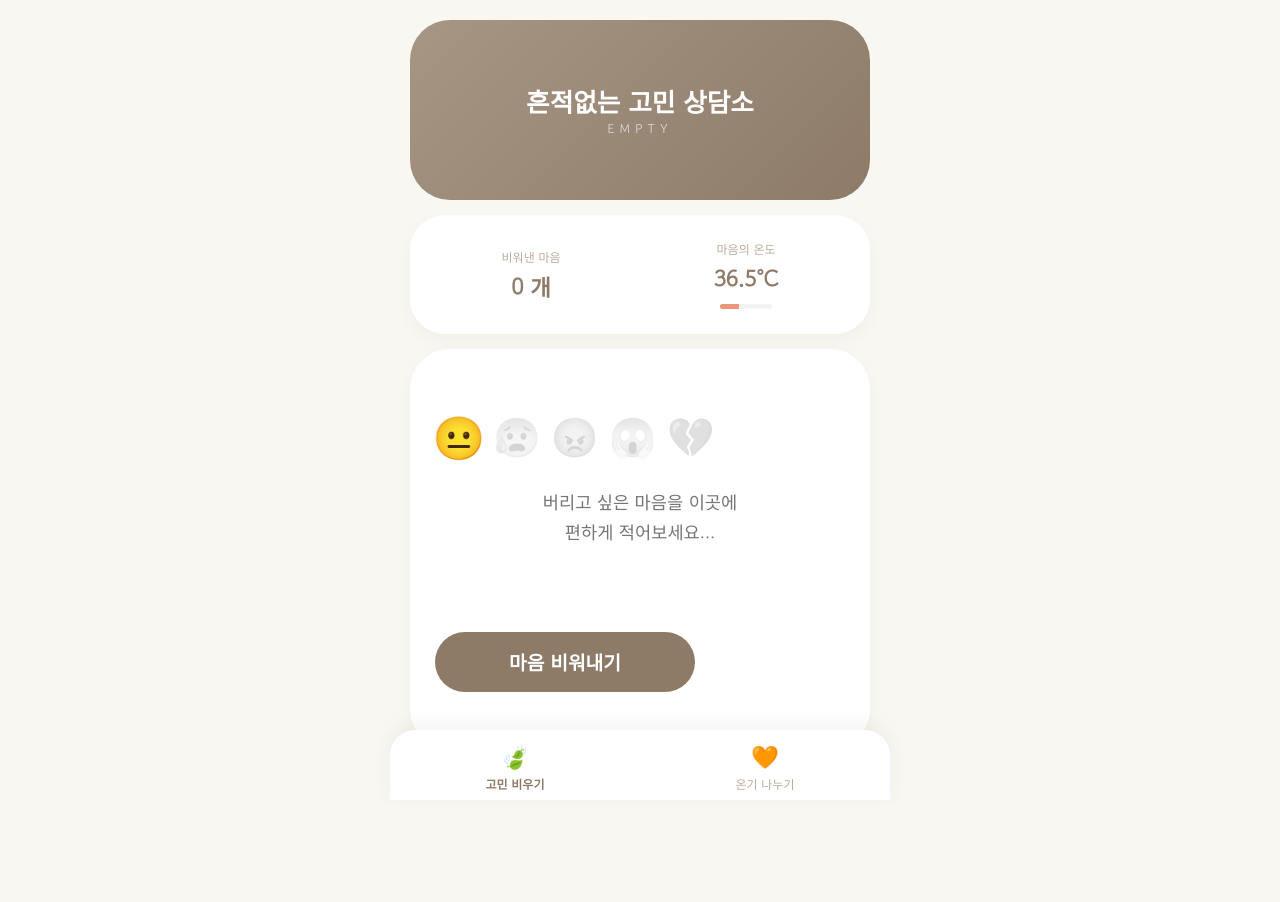
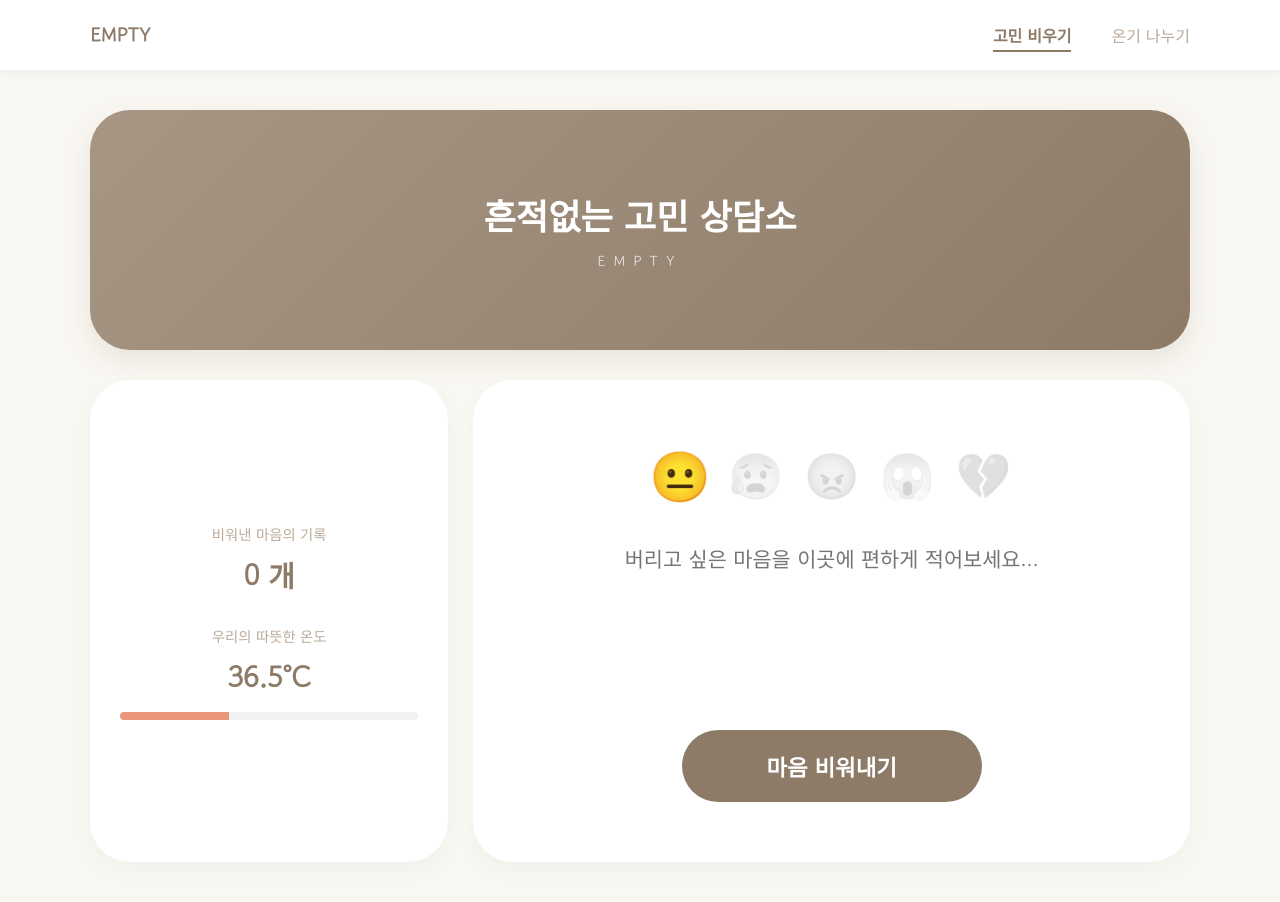
Before and after one commit to wooseonjin/Empty, a Flask app: page / in a window 1280 px wide. Before the commit the page ends 800 px from the top, so only its background shows below. Run offline with Flask 3, Linux system fonts and the light colour scheme; data comes from the database, SQL or seed files in the repository; data that the repository does not hold is empty.

Commit message:
흔적없는 고민 상담소:EMPTY

```diff
--- a/templates/index.html
+++ b/templates/index.html
@@ -2,13 +2,14 @@
 <html lang="ko">
 <head>
     <meta charset="UTF-8">
-    <meta name="viewport" content="width=device-width, initial-scale=1.0, maximum-scale=1.0, user-scalable=no">
+    <meta name="viewport" content="width=device-width, initial-scale=1.0">
     <title>흔적없는 고민 상담소 | EMPTY</title>
     <link href="https://fonts.googleapis.com/css2?family=Gowun+Dodum:wght@400;700&display=swap" rel="stylesheet">
     <style>
         :root {
             --main-brown: #8d7b68;
             --soft-beige: #f9f7f2;
+            --dark-beige: #f2ede4;
             --accent: #e9967a;
         }
 
@@ -22,94 +23,150 @@
             background-color: var(--soft-beige);
             color: #5d564e; min-height: 100vh;
             display: flex; flex-direction: column; align-items: center;
-            padding-bottom: 80px; /* 내비게이션 바 공간 */
         }
 
-        .main-wrapper {
-            width: 100%; display: flex; flex-direction: column; gap: 15px; align-items: center;
-            max-width: 500px; padding: 20px 0;
+        /* [상단 내비게이션 바] */
+        .top-nav {
+            width: 100%; height: 70px; background: white;
+            display: flex; justify-content: center; align-items: center;
+            box-shadow: 0 2px 10px rgba(0,0,0,0.05);
+            position: sticky; top: 0; z-index: 1000;
+        }
+        .nav-container {
+            width: 90%; max-width: 1100px;
+            display: flex; justify-content: space-between; align-items: center;
+        }
+        .nav-logo { font-weight: 700; font-size: 1.2rem; color: var(--main-brown); cursor: pointer; }
+        .nav-menu { display: flex; gap: 40px; }
+        .nav-item {
+            font-size: 1rem; color: #bcab9a; cursor: pointer; font-weight: 400;
+            transition: 0.3s; position: relative; padding: 5px 0;
+        }
+        .nav-item.active { color: var(--main-brown); font-weight: 700; }
+        .nav-item.active::after {
+            content: ''; position: absolute; bottom: 0; left: 0; width: 100%; height: 2px;
+            background: var(--main-brown);
         }
 
-        /* 공통 카드 스타일 */
-        .card { width: 92%; background: white; box-shadow: 0 8px 20px rgba(0,0,0,0.03); }
+        /* [메인 컨테이너] 가로로 넓게 설정 */
+        .main-wrapper {
+            width: 90%; max-width: 1100px; display: flex; flex-direction: column;
+            gap: 30px; padding: 40px 0;
+        }
 
-        /* [상단 배너] */
+        /* [상단 배너] 가로로 긴 형태 */
         .hero-section {
-            width: 92%; height: 180px;
+            width: 100%; height: 240px;
             background: linear-gradient(135deg, #a89685 0%, #8d7b68 100%);
             display: flex; flex-direction: column; justify-content: center; align-items: center;
-            color: white; text-align: center; border-radius: 40px; position: relative;
+            color: white; text-align: center; border-radius: 40px;
+            box-shadow: 0 10px 25px rgba(141, 123, 104, 0.15);
         }
-        .main-title { font-size: 1.6rem; font-weight: 700; }
-        .sub-title { font-size: 0.8rem; letter-spacing: 5px; opacity: 0.7; }
+        .main-title { font-size: 2.2rem; font-weight: 700; margin-bottom: 10px; }
+        .sub-title { font-size: 0.9rem; letter-spacing: 8px; opacity: 0.8; }
 
-        /* [섹션 전환] */
-        .content-section { display: none; width: 100%; flex-direction: column; align-items: center; gap: 15px; }
+        /* [섹션 공통] */
+        .content-section { display: none; width: 100%; flex-direction: column; gap: 25px; animation: fadeIn 0.6s ease; }
         .content-section.active { display: flex; }
 
-        /* [고민 비우기 뷰] */
-        .info-card { padding: 25px 15px; border-radius: 35px; display: flex; justify-content: space-around; align-items: center; }
-        .info-label { font-size: 0.75rem; color: #bcab9a; margin-bottom: 5px; text-align: center; }
-        .info-value { font-size: 1.4rem; font-weight: 700; color: var(--main-brown); text-align: center; }
-        .temp-bar-bg { width: 80%; height: 5px; background: #f2f2f2; border-radius: 10px; margin: 10px auto 0; overflow: hidden; }
+        /* [카드 공통] */
+        .card { background: white; border-radius: 40px; box-shadow: 0 8px 20px rgba(0,0,0,0.03); }
+
+        /* [고민 비우기 섹션] */
+        .burn-layout { display: grid; grid-template-columns: 1fr 2fr; gap: 25px; }
+
+        .info-card { padding: 40px 30px; display: flex; flex-direction: column; justify-content: center; gap: 30px; }
+        .info-item { text-align: center; }
+        .info-label { font-size: 0.9rem; color: #bcab9a; margin-bottom: 10px; }
+        .info-value { font-size: 1.8rem; font-weight: 700; color: var(--main-brown); }
+        .temp-bar-bg { width: 100%; height: 8px; background: #f2f2f2; border-radius: 10px; margin-top: 15px; overflow: hidden; }
         .temp-bar-fill { height: 100%; background: var(--accent); transition: width 1.5s ease; }
 
-        .input-card { padding: 40px 25px; border-radius: 40px; min-height: 400px; display: flex; flex-direction: column; align-items: center; justify-content: center; position: relative; }
-        .emotion-selector { margin-bottom: 25px; display: flex; gap: 10px; }
-        .emotion-btn { cursor: pointer; font-size: 2.4rem; filter: grayscale(1); opacity: 0.2; transition: 0.3s; }
+        .input-card { padding: 60px 40px; min-height: 450px; display: flex; flex-direction: column; align-items: center; justify-content: center; position: relative; }
+        .emotion-selector { margin-bottom: 35px; display: flex; gap: 20px; }
+        .emotion-btn { cursor: pointer; font-size: 2.8rem; filter: grayscale(1); opacity: 0.2; transition: 0.3s; }
         .emotion-btn.active { filter: grayscale(0); opacity: 1; transform: scale(1.1); }
-        #content { width: 100%; height: 140px; border: none; background: transparent; font-size: 1.1rem; outline: none; resize: none; text-align: center; line-height: 1.7; }
-        .btn-empty { background: var(--main-brown); color: white; border: none; padding: 16px 0; width: 100%; max-width: 260px; font-size: 1.2rem; font-weight: 700; border-radius: 50px; cursor: pointer; }
 
-        /* [온기 나누기 뷰] */
-        .warmth-list { width: 92%; display: flex; flex-direction: column; gap: 12px; }
-        .warmth-card { background: white; padding: 20px; border-radius: 25px; box-shadow: 0 4px 15px rgba(0,0,0,0.02); border-left: 5px solid var(--accent); animation: fadeIn 0.5s ease; }
-        .warmth-text { font-size: 1rem; line-height: 1.6; color: #5d564e; }
-        .warmth-date { font-size: 0.7rem; color: #bcab9a; margin-top: 8px; display: block; }
+        #content {
+            width: 100%; height: 160px; border: none; background: transparent;
+            font-size: 1.3rem; outline: none; resize: none; text-align: center; line-height: 1.8; color: #5d564e;
+        }
+        .btn-empty {
+            background: var(--main-brown); color: white; border: none; padding: 20px 0;
+            width: 100%; max-width: 300px; font-size: 1.4rem; font-weight: 700; border-radius: 60px; cursor: pointer; margin-top: 30px;
+        }
 
-        .warmth-input-card { padding: 25px; border-radius: 35px; margin-bottom: 10px; }
-        #warmth-msg { width: 100%; height: 80px; border: 1px solid #eee; border-radius: 20px; padding: 15px; font-size: 0.95rem; outline: none; resize: none; margin-bottom: 15px; }
-        .btn-share { background: var(--accent); color: white; border: none; padding: 12px 25px; border-radius: 30px; font-weight: 700; cursor: pointer; width: 100%; }
+        /* [온기 나누기 섹션] 베이지 톤 통일 */
+        .warmth-layout { display: flex; flex-direction: column; gap: 20px; align-items: center; }
+        .warmth-input-card {
+            width: 100%; padding: 40px; background: var(--dark-beige); border: none;
+            display: flex; flex-direction: column; align-items: center;
+        }
+        #warmth-msg {
+            width: 100%; max-width: 700px; height: 100px; border: 1px solid #e2ddd3;
+            background: white; border-radius: 25px; padding: 20px; font-size: 1.1rem; outline: none; resize: none; margin-bottom: 20px;
+        }
+        .btn-share { background: var(--main-brown); color: white; border: none; padding: 15px 40px; border-radius: 40px; font-size: 1.1rem; font-weight: 700; cursor: pointer; }
 
-        /* [하단 내비게이션] */
-        .bottom-nav {
-            position: fixed; bottom: 0; width: 100%; max-width: 500px; height: 70px;
-            background: white; display: flex; justify-content: space-around; align-items: center;
-            box-shadow: 0 -5px 20px rgba(0,0,0,0.05); border-radius: 25px 25px 0 0; z-index: 100;
+        .warmth-list { width: 100%; max-width: 800px; display: grid; grid-template-columns: 1fr 1fr; gap: 20px; margin-top: 20px; }
+        .warmth-card {
+            background: white; padding: 25px; border-radius: 30px;
+            border: 1px solid var(--dark-beige); transition: 0.3s;
         }
-        .nav-item { display: flex; flex-direction: column; align-items: center; color: #bcab9a; cursor: pointer; transition: 0.3s; }
-        .nav-item.active { color: var(--main-brown); font-weight: 700; }
-        .nav-icon { font-size: 1.4rem; margin-bottom: 4px; }
-        .nav-label { font-size: 0.75rem; }
+        .warmth-card:hover { transform: translateY(-5px); border-color: var(--main-brown); }
+        .warmth-text { font-size: 1.05rem; line-height: 1.6; color: #5d564e; }
+        .warmth-date { font-size: 0.8rem; color: #bcab9a; margin-top: 15px; display: block; }
 
-        /* 애니메이션 */
+        /* 결과 창 애니메이션 */
+        #quote-view { width: 100%; text-align: center; animation: fadeIn 1s ease; }
+        .quote-text { font-size: 1.5rem; line-height: 1.8; color: var(--main-brown); margin-bottom: 40px; word-break: keep-all; }
+
         @keyframes fadeIn { from { opacity: 0; transform: translateY(10px); } to { opacity: 1; transform: translateY(0); } }
-        .burning { transform: scale(0.95); opacity: 0; filter: blur(15px); transition: 0.8s ease; }
+        .burning { transform: scale(0.98); opacity: 0; filter: blur(20px); transition: 0.8s ease; }
+
+        /* 모바일 대응 */
+        @media (max-width: 768px) {
+            .burn-layout { grid-template-columns: 1fr; }
+            .warmth-list { grid-template-columns: 1fr; }
+            .nav-menu { gap: 20px; }
+            .main-title { font-size: 1.8rem; }
+        }
     </style>
 </head>
 <body>
 
+<nav class="top-nav">
+    <div class="nav-container">
+        <div class="nav-logo" onclick="location.reload()">EMPTY</div>
+        <div class="nav-menu">
+            <div class="nav-item active" onclick="switchTab('burn', this)">고민 비우기</div>
+            <div class="nav-item" onclick="switchTab('warmth', this)">온기 나누기</div>
+        </div>
+    </div>
+</nav>
+
 <div class="main-wrapper">
-    <div class="hero-section">
+    <header class="hero-section">
         <h1 class="main-title">흔적없는 고민 상담소</h1>
         <div class="sub-title">EMPTY</div>
-    </div>
+    </header>
 
-    <div id="section-burn" class="content-section active">
-        <div class="card info-card">
+    <main id="section-burn" class="content-section active">
+        <div class="burn-layout">
+            <aside class="card info-card">
                 <div class="info-item">
-                <div class="info-label">비워낸 마음</div>
-                <div class="info-value"><span id="total-val">0</span> 개</div>
+                    <p class="info-label">비워낸 마음의 기록</p>
+                    <p class="info-value"><span id="total-val">0</span> 개</p>
                 </div>
                 <div class="info-item">
-                <div class="info-label">마음의 온도</div>
-                <div class="info-value"><span id="temp-text">36.5</span>°C</div>
+                    <p class="info-label">우리의 따뜻한 온도</p>
+                    <p class="info-value"><span id="temp-text">36.5</span>°C</p>
                     <div class="temp-bar-bg"><div class="temp-bar-fill" id="temp-fill"></div></div>
                 </div>
-        </div>
+            </aside>
 
-        <div class="card input-card">
-            <div id="input-view">
+            <section class="card input-card">
+                <div id="input-view" style="width: 100%; display: flex; flex-direction: column; align-items: center;">
                     <div class="emotion-selector">
                         <span class="emotion-btn active" onclick="selectEmotion(this, '😐')">😐</span>
                         <span class="emotion-btn" onclick="selectEmotion(this, '😰')">😰</span>
@@ -117,60 +174,49 @@
                         <span class="emotion-btn" onclick="selectEmotion(this, '😱')">😱</span>
                         <span class="emotion-btn" onclick="selectEmotion(this, '💔')">💔</span>
                     </div>
-                <textarea id="content" placeholder="버리고 싶은 마음을 이곳에&#10;편하게 적어보세요..."></textarea>
+                    <textarea id="content" placeholder="버리고 싶은 마음을 이곳에 편하게 적어보세요..."></textarea>
                     <button class="btn-empty" onclick="processBurn()">마음 비워내기</button>
                 </div>
-            <div id="quote-view" style="display:none; text-align: center;">
-                <p id="quote-text" style="font-size: 1.3rem; line-height: 1.8; color: var(--main-brown); margin-bottom: 30px;"></p>
-                <button onclick="resetView()" style="background:none; border:1px solid #eee; padding:10px 20px; border-radius:20px; color:#bcab9a; cursor:pointer;">다른 고민 비우기</button>
+                <div id="quote-view" style="display:none;">
+                    <p id="quote-text" class="quote-text"></p>
+                    <button onclick="resetView()" style="background:none; border:1px solid #ddd; padding:12px 30px; border-radius:30px; color:#bcab9a; cursor:pointer;">다른 고민 비우기</button>
                 </div>
+            </section>
         </div>
-    </div>
+    </main>
 
-    <div id="section-warmth" class="content-section">
+    <main id="section-warmth" class="content-section">
+        <div class="warmth-layout">
             <div class="card warmth-input-card">
-            <p style="font-size: 0.9rem; color: #bcab9a; margin-bottom: 12px; text-align: center;">누군가에게 힘이 될 한마디를 남겨주세요.</p>
-            <textarea id="warmth-msg" placeholder="예) 오늘도 정말 수고 많았어요. 당신은 충분히 빛나는 사람이에요."></textarea>
+                <textarea id="warmth-msg" placeholder="누군가에게 힘이 될 한마디를 남겨주세요..."></textarea>
                 <button class="btn-share" onclick="shareWarmth()">온기 나누기</button>
             </div>
 
             <div class="warmth-list" id="warmth-list">
                 <div class="warmth-card">
-                <p class="warmth-text">비워낸 그 자리에 행복이 가득 채워지길 바랄게요. ✨</p>
+                    <p class="warmth-text">당신이 비워낸 그 자리에 더 큰 행복이 찾아올 거예요. ✨</p>
                     <span class="warmth-date">방금 전</span>
                 </div>
                 <div class="warmth-card">
-                <p class="warmth-text">당신이 겪는 모든 일들이 결국 당신을 더 단단하게 만들어 줄 거예요. 힘내세요!</p>
-                <span class="warmth-date">10분 전</span>
+                    <p class="warmth-text">오늘도 충분히 잘해냈어요. 당신은 생각보다 훨씬 단단한 사람입니다.</p>
+                    <span class="warmth-date">5분 전</span>
                 </div>
             </div>
         </div>
-</div>
-
-<div class="bottom-nav">
-    <div class="nav-item active" onclick="switchTab('burn', this)">
-        <span class="nav-icon">🍃</span>
-        <span class="nav-label">고민 비우기</span>
-    </div>
-    <div class="nav-item" onclick="switchTab('warmth', this)">
-        <span class="nav-icon">🧡</span>
-        <span class="nav-label">온기 나누기</span>
-    </div>
+    </main>
 </div>
 
 <script>
     let selectedEmotion = '😐';
 
-    // 탭 전환 기능
+    // 탭 전환 로직
     function switchTab(section, el) {
         document.querySelectorAll('.content-section').forEach(s => s.classList.remove('active'));
         document.querySelectorAll('.nav-item').forEach(n => n.classList.remove('active'));
-
         document.getElementById('section-' + section).classList.add('active');
         el.classList.add('active');
     }
 
-    // [기존] 고민 비우기 로직
     async function fetchInfo() {
         try {
             const res = await fetch('/info');
@@ -193,6 +239,7 @@
         if (!area.value.trim()) return;
         document.getElementById('input-view').classList.add('burning');
 
+        try {
             const res = await fetch('/burn', {
                 method: 'POST',
                 body: new URLSearchParams({'content': area.value, 'emotion': selectedEmotion})
@@ -205,29 +252,27 @@
                 document.getElementById('quote-text').innerText = data.quote;
                 fetchInfo();
             }, 800);
+        } catch(e) {
+            document.getElementById('input-view').classList.remove('burning');
+        }
     }
 
     function resetView() {
         document.getElementById('content').value = "";
         document.getElementById('input-view').classList.remove('burning');
-        document.getElementById('input-view').style.display = 'block';
+        document.getElementById('input-view').style.display = 'flex';
         document.getElementById('quote-view').style.display = 'none';
     }
 
-    // [신규] 온기 나누기 로직
     function shareWarmth() {
         const msgArea = document.getElementById('warmth-msg');
-        const text = msgArea.value.trim();
-        if(!text) return;
-
+        if(!msgArea.value.trim()) return;
         const list = document.getElementById('warmth-list');
         const newMsg = document.createElement('div');
         newMsg.className = 'warmth-card';
-        newMsg.innerHTML = `<p class="warmth-text">${text}</p><span class="warmth-date">방금 전</span>`;
-
-        list.prepend(newMsg); // 최신글이 위로
+        newMsg.innerHTML = `<p class="warmth-text">${msgArea.value}</p><span class="warmth-date">방금 전</span>`;
+        list.prepend(newMsg);
         msgArea.value = "";
-        alert("당신의 온기가 성공적으로 전달되었습니다! 🧡");
     }
 
     window.onload = fetchInfo;
```
Lines whose indentation alone changed are shown as unchanged.
